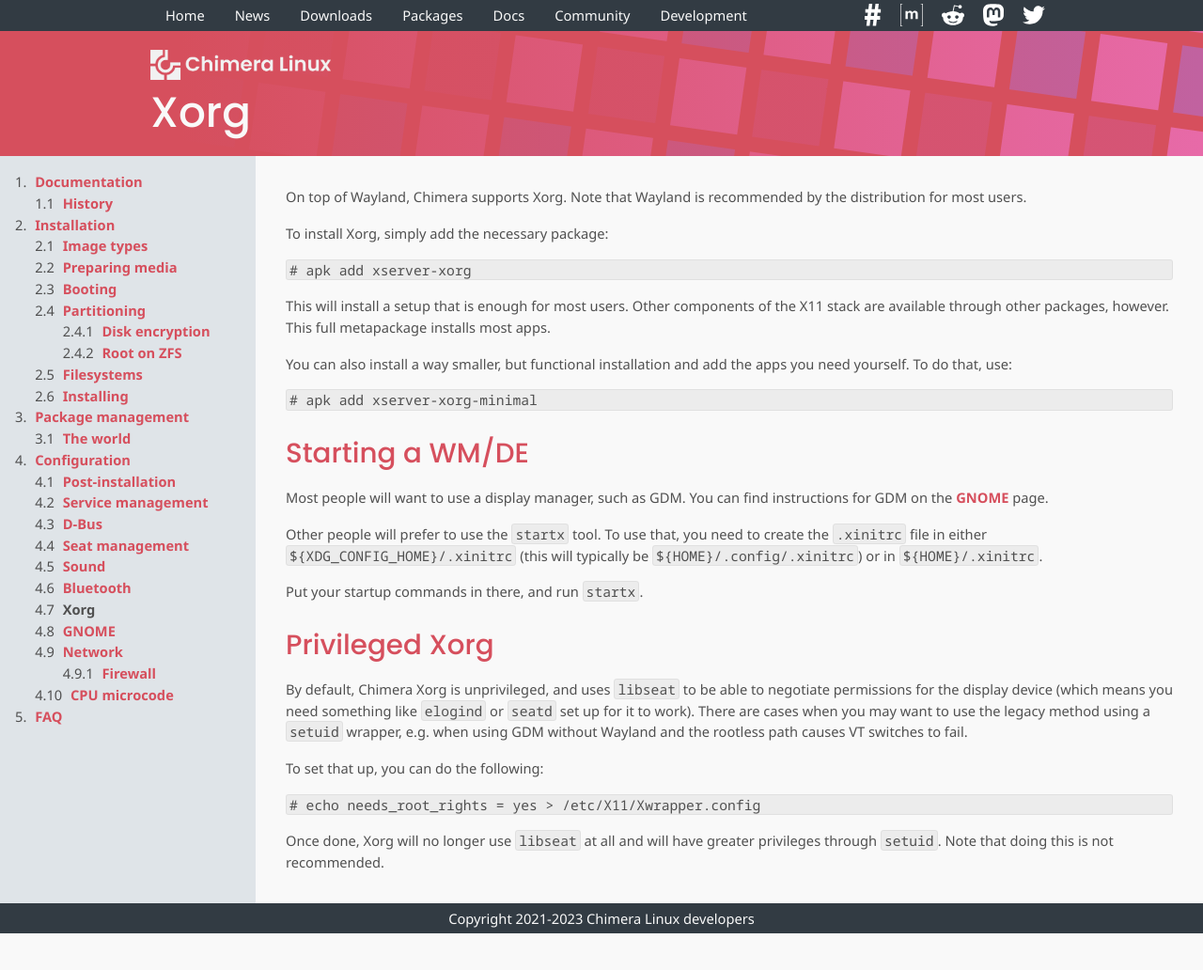
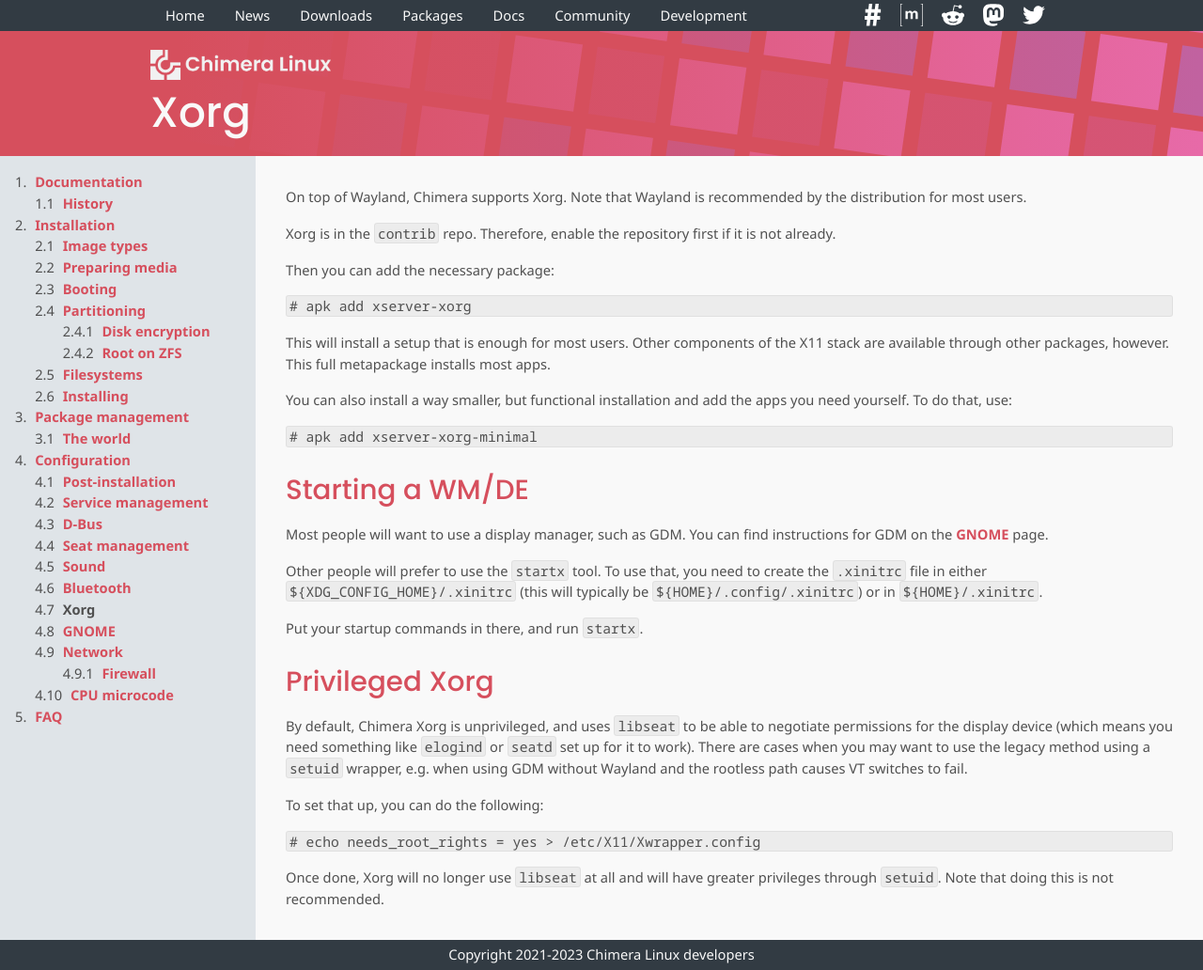
Before and after one commit to chimera-linux/chimera-linux.github.io, a Jekyll site: the page built from _docs/configuration/xorg.md, in a window 1280 px wide. Shown: the whole page at 94% size. Built offline with Jekyll 4.4.1, drawn with Linux system fonts in a browser that asks for light colours; before the commit the page ends 993 px from its top, so only the background shows below that.

Commit message:
xorg is now in contrib

````diff
--- a/_docs/configuration/xorg.md
+++ b/_docs/configuration/xorg.md
@@ -7,7 +7,10 @@
 On top of Wayland, Chimera supports Xorg. Note that Wayland is recommended
 by the distribution for most users.
 
-To install Xorg, simply add the necessary package:
+Xorg is in the `contrib` repo. Therefore, enable the repository first if
+it is not already.
+
+Then you can add the necessary package:
 
 ```
 # apk add xserver-xorg
````
